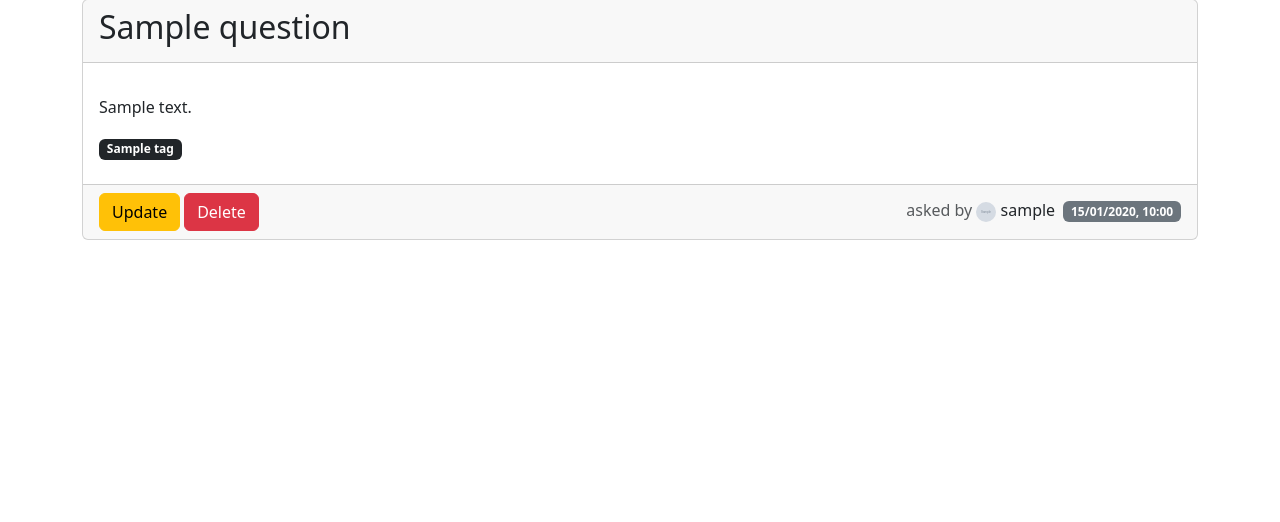
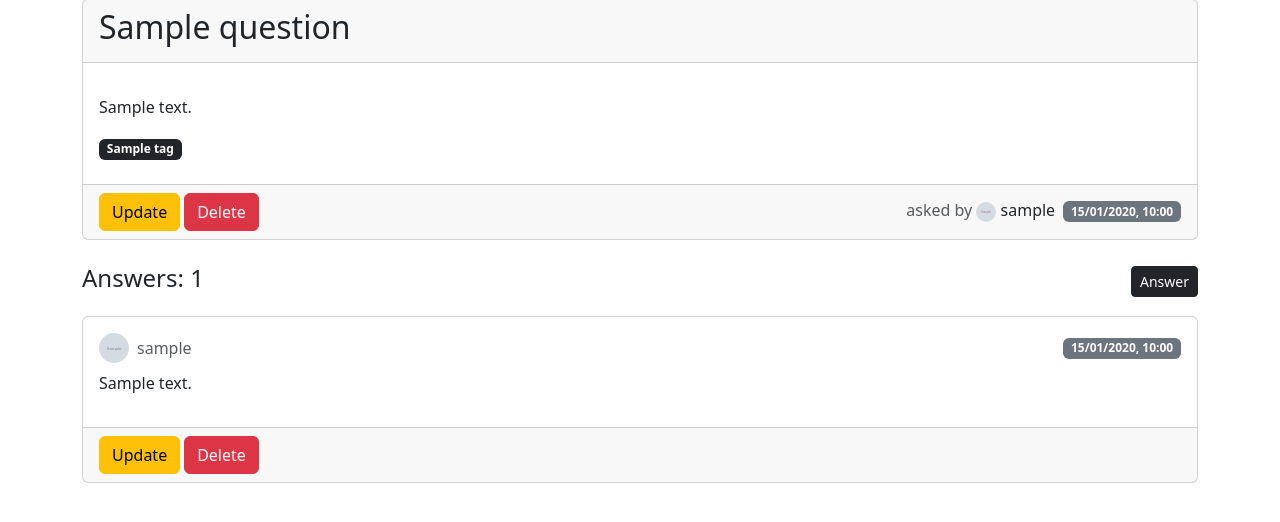
Before and after one commit to AdrianTworek/stackoverflow-clone, a Django app: page /questions/1/ in a window 1280 px wide. Shown: the part 144-666 px from the top of the page. Run offline with Django 5.2, Linux system fonts and the light colour scheme; a user stored in the database is signed in; tables that the repository leaves empty hold one stand-in row (values such as "Sample post"); grey boxes marked "Sample" are stand-in pictures.

Commit message:
feat: answers views and templates

```diff
--- a/app/questions/templates/questions/question_detail.html
+++ b/app/questions/templates/questions/question_detail.html
@@ -36,5 +36,38 @@
         </div>
       </div>
     </div>
+    <div class="d-flex justify-content-between align-items-center mt-4">
+      <h4>Answers: {{ question.answers.count }}</h4>
+      <a href="{% url 'main:questions:answer_create' question.id %}" class="btn btn-sm btn-dark">Answer</a>
+    </div>
+    <div class="mt-3">
+      {% for answer in answers %}
+        <div class="card my-3">
+          <div class="card-body">
+            <div class="d-flex flex-column gap-2">
+              <div class="d-flex align-items-center gap-2">
+                <img src="{{ answer.author.profile.image.url }}" style="width: 30px; height: 30px; border-radius: 50%;" alt="{{ answer.author.username }}'s avatar" />
+                <span class="text-muted">{{ answer.author.username }}</span>
+                <h6 class="d-flex gap-2 align-items-center card-text mb-0 ms-auto">
+                  <span class="badge bg-secondary text-white">{{ answer.created_at|date:_("d/m/Y, H:i") }}</span>
+                </h6>
+              </div>
+              <p>{{ answer.content }}</p>
+            </div>
+          </div>
+          {% if user == answer.author %}
+            <div class="card-footer d-flex align-items-center">
+              <div class="d-flex gap-1">
+                <a href="{% url 'main:questions:answer_update' question.id answer.id  %}" class="btn btn-warning">Update</a>
+                <form method="post" action="{% url 'main:questions:answer_delete' question.id answer.id %}">
+                  {% csrf_token %}
+                  <button type="submit" class="btn btn-danger">Delete</button>
+                </form>
+              </div>
+            </div>
+          {% endif %}
+        </div>
+      {% endfor %}
+    </div>
   </div>
 {% endblock %}
--- a/app/questions/urls.py
+++ b/app/questions/urls.py
@@ -11,6 +11,12 @@ urlpatterns = [
          name='question_update'),
     path('<int:pk>/delete/', views.QuestionDeleteView.as_view(),
          name='question_delete'),
+    path('<int:pk>/answers/create/',
+         views.AnswerCreateView.as_view(), name='answer_create'),
+    path('<int:question_id>/answers/<int:pk>/update/',
+         views.AnswerUpdateView.as_view(), name='answer_update'),
+    path('<int:question_id>/answers/<int:pk>/delete/',
+         views.AnswerDeleteView.as_view(), name='answer_delete'),
     path('tagged/<slug:slug>/', views.TaggedQuestionListView.as_view(),
          name='tagged_question_list'),
     path('tags/', views.TagListView.as_view(), name='tag_list'),
--- a/app/questions/views.py
+++ b/app/questions/views.py
@@ -1,7 +1,7 @@
 from django.views import generic
 from django.contrib.auth.mixins import LoginRequiredMixin, UserPassesTestMixin
 from django.db.models import Count, Q
-from .models import Question, Tag
+from .models import Question, Tag, Answer
 
 
 class QuestionListView(generic.ListView):
@@ -30,6 +30,12 @@ class QuestionListView(generic.ListView):
 
 class QuestionDetailView(generic.DetailView):
     model = Question
+
+    def get_context_data(self, **kwargs):
+        context = super().get_context_data(**kwargs)
+        question = self.get_object()
+        context['answers'] = question.answers.all().order_by('-created_at')
+        return context
 
 
 class QuestionCreateView(LoginRequiredMixin, generic.CreateView):
@@ -102,3 +108,43 @@ class TaggedQuestionListView(generic.ListView):
         context['questions_count'] = self.get_queryset().count()
         context['tag'] = self.kwargs['slug']
         return context
+
+
+class AnswerCreateView(LoginRequiredMixin, generic.CreateView):
+    model = Answer
+    fields = ['content']
+    template_name = 'answers/answer_create.html'
+
+    def form_valid(self, form):
+        form.instance.question = Question.objects.get(pk=self.kwargs['pk'])
+        form.instance.author = self.request.user
+        return super().form_valid(form)
+
+    def get_success_url(self):
+        return f"/questions/{self.kwargs['pk']}"
+
+
+class AnswerUpdateView(LoginRequiredMixin, UserPassesTestMixin, generic.UpdateView):
+    model = Answer
+    fields = ['content']
+    template_name = 'answers/answer_update.html'
+
+    def test_func(self):
+        answer = self.get_object()
+        return self.request.user == answer.author
+
+    def get_success_url(self):
+        question_id = self.kwargs['question_id']
+        return f"/questions/{question_id}"
+
+
+class AnswerDeleteView(LoginRequiredMixin, UserPassesTestMixin, generic.DeleteView):
+    model = Answer
+
+    def test_func(self):
+        answer = self.get_object()
+        return self.request.user == answer.author
+
+    def get_success_url(self):
+        question_id = self.kwargs['question_id']
+        return f"/questions/{question_id}"
```
Also changed, not shown: app/questions/templates/answers/answer_create.html (added, +19 -0 lines), app/questions/templates/answers/answer_update.html (added, +19 -0 lines).
